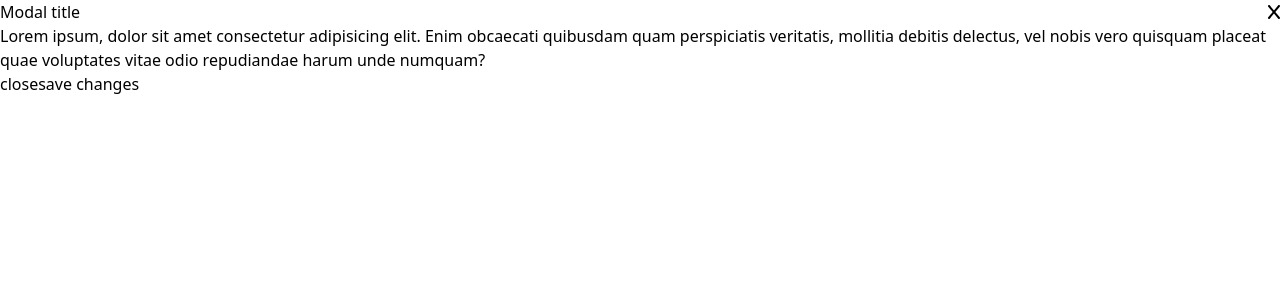
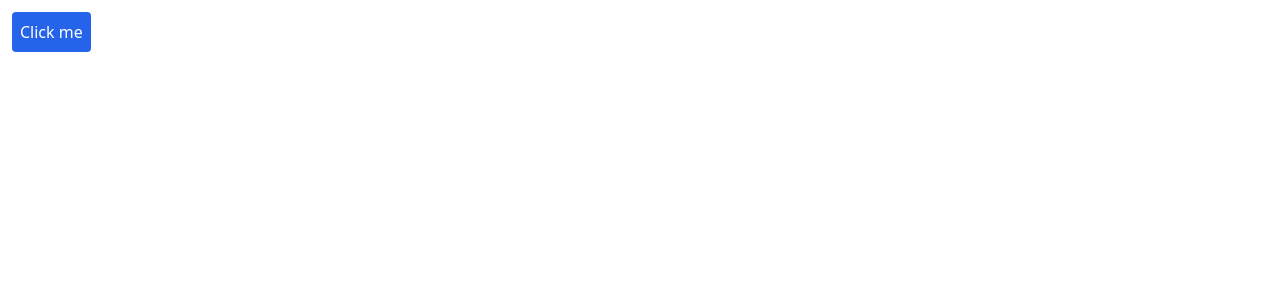
Before and after one commit to Mark-Alexis-Posadas/react-hooks-exercises, a React (Vite) app: page / in a window 1280 px wide. Shown: the top 300 px of the page. Built offline with nearby package versions, Linux system fonts and the light colour scheme.

Commit message:
done styles and functionality

```diff
--- a/src/UseState/Modal.jsx
+++ b/src/UseState/Modal.jsx
@@ -1,26 +1,51 @@
 import { FontAwesomeIcon } from "@fortawesome/react-fontawesome";
 import { faX } from "@fortawesome/free-solid-svg-icons";
+import { useState } from "react";
 
 export default function Modal() {
+  const [showModal, setShowModal] = useState(false);
   return (
     <div>
-      <header className="flex items-center justify-between">
-        <h1>Modal title</h1>
+      <button
+        className="bg-blue-600 text-white rounded p-2 m-3"
+        onClick={() => setShowModal(!showModal)}
+      >
+        Click me
+      </button>
+      {showModal && (
+        <div className="fixed top-0 right-0 left-0 bottom-0 z-10 bg-[rgba(0,0,0,0.4)] flex items-center justify-center">
+          <div className="w-[500px]">
+            <header className="flex items-center justify-between bg-black p-2">
+              <h1 className="font-bold text-white">Modal title</h1>
 
-        <FontAwesomeIcon icon={faX} />
-      </header>
-      <main>
-        <p>
-          Lorem ipsum, dolor sit amet consectetur adipisicing elit. Enim
-          obcaecati quibusdam quam perspiciatis veritatis, mollitia debitis
-          delectus, vel nobis vero quisquam placeat quae voluptates vitae odio
-          repudiandae harum unde numquam?
-        </p>
-      </main>
-      <footer>
-        <button>close</button>
-        <button>save changes</button>
-      </footer>
+              <FontAwesomeIcon
+                icon={faX}
+                className="text-white cursor-pointer"
+                onClick={() => setShowModal(false)}
+              />
+            </header>
+            <main className="p-2 bg-white">
+              <p className="text-slate-400 font-light">
+                Lorem ipsum, dolor sit amet consectetur adipisicing elit. Enim
+                obcaecati quibusdam quam perspiciatis veritatis, mollitia
+                debitis delectus, vel nobis vero quisquam placeat quae
+                voluptates vitae odio repudiandae harum unde numquam?
+              </p>
+            </main>
+            <footer className="flex items-center justify-end gap-2 bg-white p-2">
+              <button
+                className="text-white rounded p-2 bg-gray-600"
+                onClick={() => setShowModal(false)}
+              >
+                close
+              </button>
+              <button className="text-white rounded p-2 bg-blue-600">
+                save changes
+              </button>
+            </footer>
+          </div>
+        </div>
+      )}
     </div>
   );
 }
```
